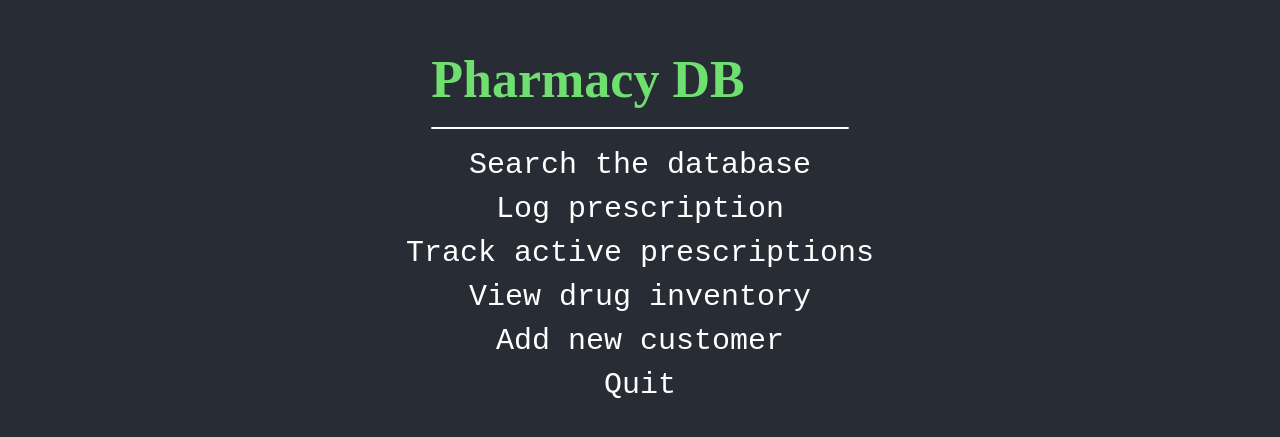
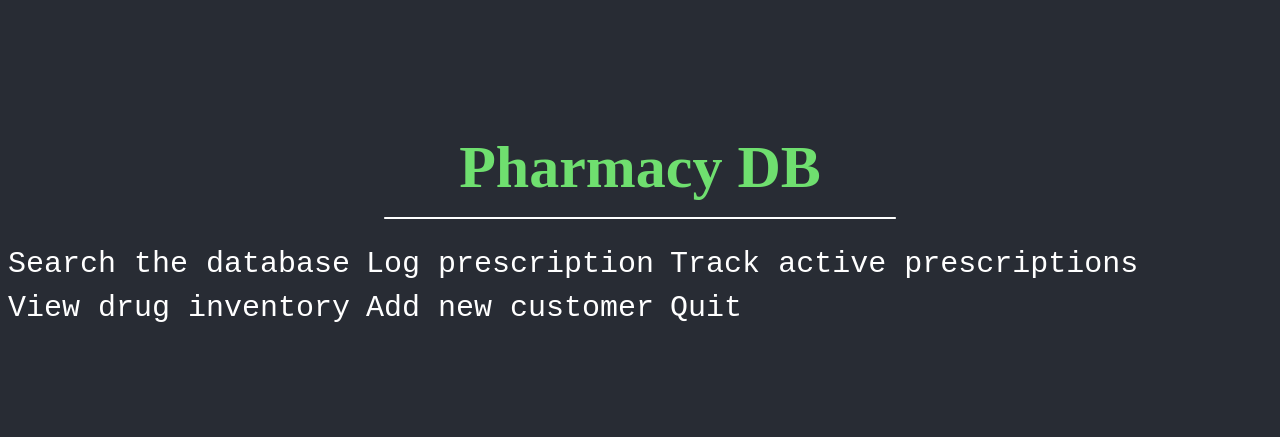
Before and after one commit to AhmadBajwaCS/Pharmacy-Database-App, a React (Create React App) app in the folder frontend/: page / in a window 1280 px wide. Shown: the part 189-626 px from the top of the page. Built offline with nearby package versions, Linux system fonts and the light colour scheme.

Commit message:
Restyle App and new pages

```diff
--- a/frontend/src/App.css
+++ b/frontend/src/App.css
@@ -1,24 +1,11 @@
 .App {
-    text-align: center;
-}
 
-.App-logo {
-    height: 40vmin;
-    pointer-events: none;
-}
-
-@media (prefers-reduced-motion: no-preference) {
-    .App-logo {
-        animation: App-logo-spin infinite 20s linear;
-    }
 }
 
 .App-body {
     background-color: #282c34;
     min-height: 100vh;
     display: flex;
-    flex-direction: column;
-    align-items: center;
     justify-content: center;
     font-size: calc(10px + 2vmin);
     color: white;
@@ -26,15 +13,6 @@
 
 .App-link {
     color: #61dafb;
-}
-
-@keyframes App-logo-spin {
-    from {
-        transform: rotate(0deg);
-    }
-    to {
-        transform: rotate(360deg);
-    }
 }
 
 body {
--- a/frontend/src/App.js
+++ b/frontend/src/App.js
@@ -8,14 +8,19 @@ import {Route} from 'react-router-dom'
 
 function App() {
   return (
-    <div className="App-body">
+      <div>
 
-        <Route path="/" exact component={HomePageButtons} />
-        <Route path="/new" exact component={AddNewCustomer} />
-        <Route path="/log" exact component={LogPrescription} />
-        <Route path="/table" exact component={Table} />
+          <div>
 
-    </div>
+              <Route path="/" exact component={HomePageButtons} />
+              <Route path="/new" exact component={AddNewCustomer} />
+              <Route path="/log" exact component={LogPrescription} />
+              <Route path="/table" exact component={Table} />
+
+          </div>
+
+
+      </div>
   );
 }
 
--- /dev/null
+++ b/frontend/src/components/HomePageButtons.css
@@ -0,0 +1,15 @@
+
+.homeDiv{
+    background-color: #282c34;
+    min-height: 100vh;
+    display: flex;
+    flex-direction: column;
+    align-items: center;
+    justify-content: center;
+    font-size: calc(10px + 2vmin);
+    color: white;
+}
+
+.buttonsMenu{
+    justify-content: left;
+}
--- a/frontend/src/components/HomePageButtons.js
+++ b/frontend/src/components/HomePageButtons.js
@@ -1,16 +1,19 @@
 import React from 'react';
+import './HomePageButtons.css';
 
 function HomePageButtons(props) {
     return (
-        <body className="App-body">
-        <h1>Pharmacy DB  &emsp;  &ensp;    </h1>
+        <div className="homeDiv">
+        <h1>&emsp;  Pharmacy DB  &emsp;  </h1>
+            <div className="buttonsMenu">
                 <button className="button">Search the database</button>
                 <button className="button">Log prescription</button>
                 <button className="button">Track active prescriptions</button>
                 <button className="button">View drug inventory</button>
                 <button className="button">Add new customer</button>
                 <button className="button">Quit</button>
-        </body>
+            </div>
+        </div>
     );
 }
 
--- a/frontend/src/components/LogPrescription.css
+++ b/frontend/src/components/LogPrescription.css
@@ -1,3 +1,13 @@
+
+.log-body{
+    background-color: #282c34;
+    min-height: 100vh;
+    display: flex;
+    justify-content: center;
+    align-items: center;
+    font-size: calc(10px + 2vmin);
+    color: white;
+}
 
 .helmet{
     width: 50px;
@@ -6,3 +16,10 @@
     display: inline-block;
     vertical-align: top;
 }
+
+.frm1{
+
+    vertical-align: bottom;
+    align-items: center;
+    justify-content: right;
+}
--- a/frontend/src/components/LogPrescription.js
+++ b/frontend/src/components/LogPrescription.js
@@ -3,11 +3,13 @@ import './LogPrescription.css';
 
 function LogPrescription(props) {
     return (
-        <div>
-            <form>
-                <div className="helmet">
+        <div className="log-body">
+            <div className="helmet">
+                test
+            </div>
 
-                </div>
+            <form className="frm1">
+
 
                 <br/>
 
--- a/frontend/src/index.css
+++ b/frontend/src/index.css
@@ -15,6 +15,7 @@ code {
 h1 {
   color:rgb(111, 223, 111);
   text-underline-offset: 30px;
+  font-size: 60px;
   text-decoration:  underline white 2px;
 
 }
```
Lines whose indentation alone changed are shown as unchanged.
